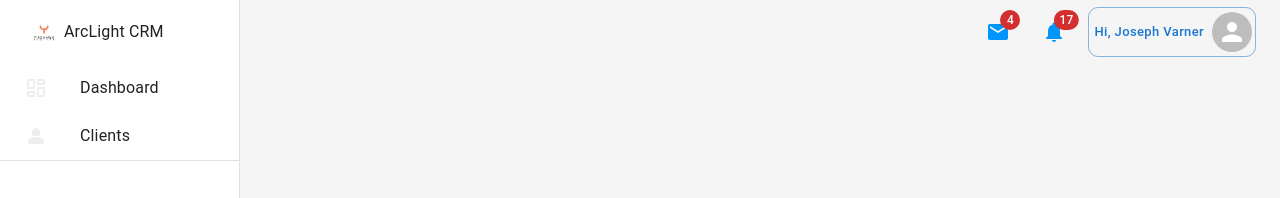
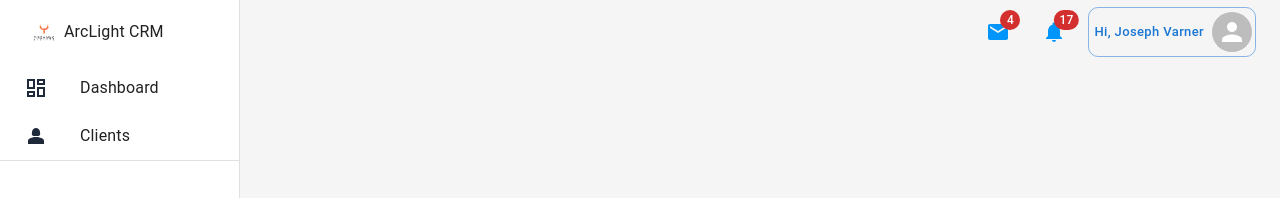
Before and after one commit to joester030376/ArcLightCRM, a React (Create React App) app: page / in a window 1280 px wide. Shown: the top 198 px of the page. Built offline with nearby package versions, Linux system fonts and the light colour scheme.

Commit message:
changed color of sidebar background again

```diff
--- a/src/configs/colorConfigs.ts
+++ b/src/configs/colorConfigs.ts
@@ -3,7 +3,7 @@ import { colors } from '@mui/material';
 const colorConfigs = {
     sidebar: {
         bg: "#233044",
-        color: "#eeeeee",
+        color: "#1e293a",
         hoverBg: "#1e293a",
         activeBg: "#1e253a"
     },
```
